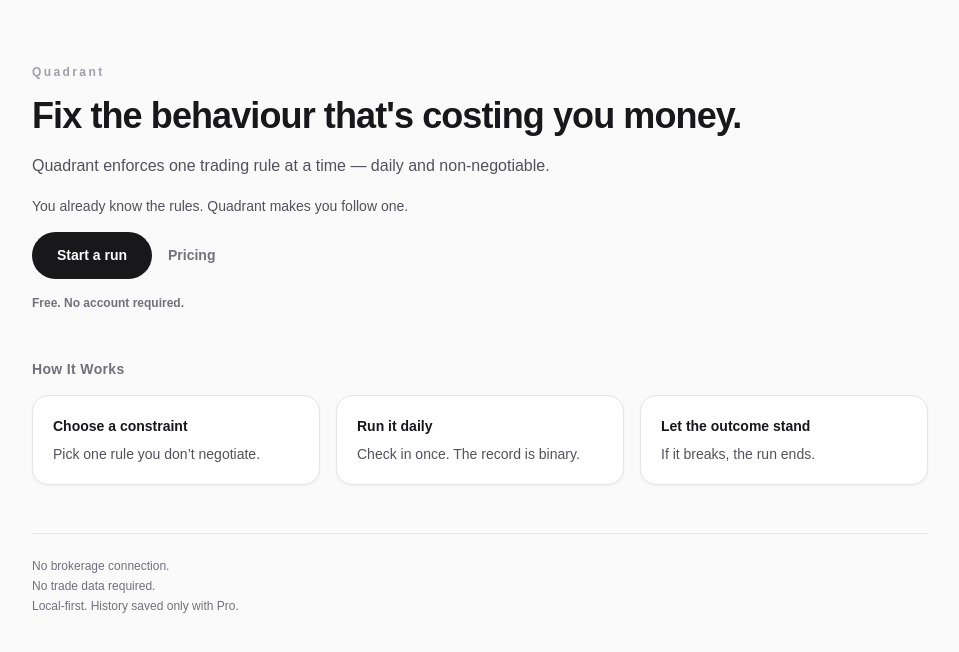
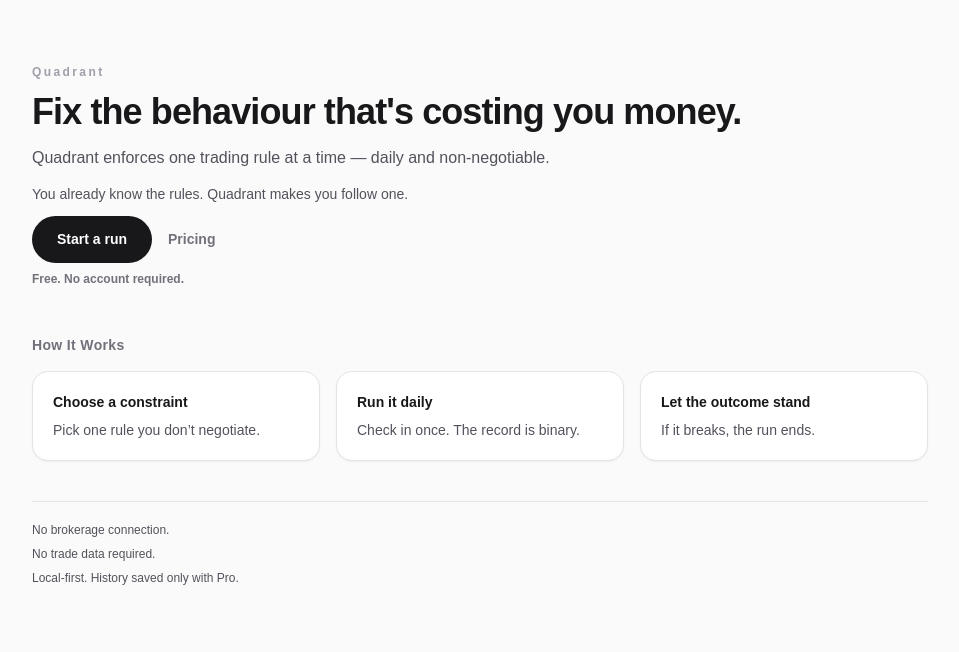
Before and after one commit to bbyjae-django-lab/quadrant, a Next.js app: page / in a window 1280 px wide. Shown: the top 652 px of the page, without its empty margins (160-1119 px from the left). Built offline with nearby package versions, Linux system fonts and the light colour scheme; no server answers.

Commit message:
Tighten landing page layout & visual hierarchy

```diff
--- a/app/page.tsx
+++ b/app/page.tsx
@@ -47,7 +47,7 @@
   return (
     <div className="min-h-screen bg-zinc-50 px-[var(--space-6)] py-[var(--space-16)] text-zinc-900">
       <main className="mx-auto flex w-full max-w-4xl flex-col gap-[var(--space-12)]">
-        <section className="space-y-4">
+        <section className="space-y-3">
           <p className="text-xs font-semibold tracking-[0.2em] text-zinc-400">
             Quadrant
           </p>
@@ -61,6 +61,7 @@
           <p className="max-w-2xl text-sm text-zinc-600">
             You already know the rules. Quadrant makes you follow one.
           </p>
+          <div className="space-y-2">
             <div className="flex flex-wrap items-center gap-4">
               <button
                 type="button"
@@ -79,6 +80,7 @@
             <p className="text-xs font-semibold text-zinc-500">
               Free. No account required.
             </p>
+          </div>
         </section>
 
         <section className="space-y-4">
@@ -114,8 +116,8 @@
         </section>
 
       </main>
-      <footer className="mx-auto mt-[var(--space-12)] w-full max-w-4xl border-t border-[var(--border-color)] pt-[var(--space-6)] text-xs text-zinc-500">
-        <div className="space-y-1">
+      <footer className="mx-auto mt-[var(--space-10)] w-full max-w-4xl border-t border-[var(--border-color)] pt-[var(--space-5)] text-xs text-zinc-600">
+        <div className="space-y-2">
           <p>No brokerage connection.</p>
           <p>No trade data required.</p>
           <p>Local-first. History saved only with Pro.</p>
```
Lines whose indentation alone changed are shown as unchanged.
